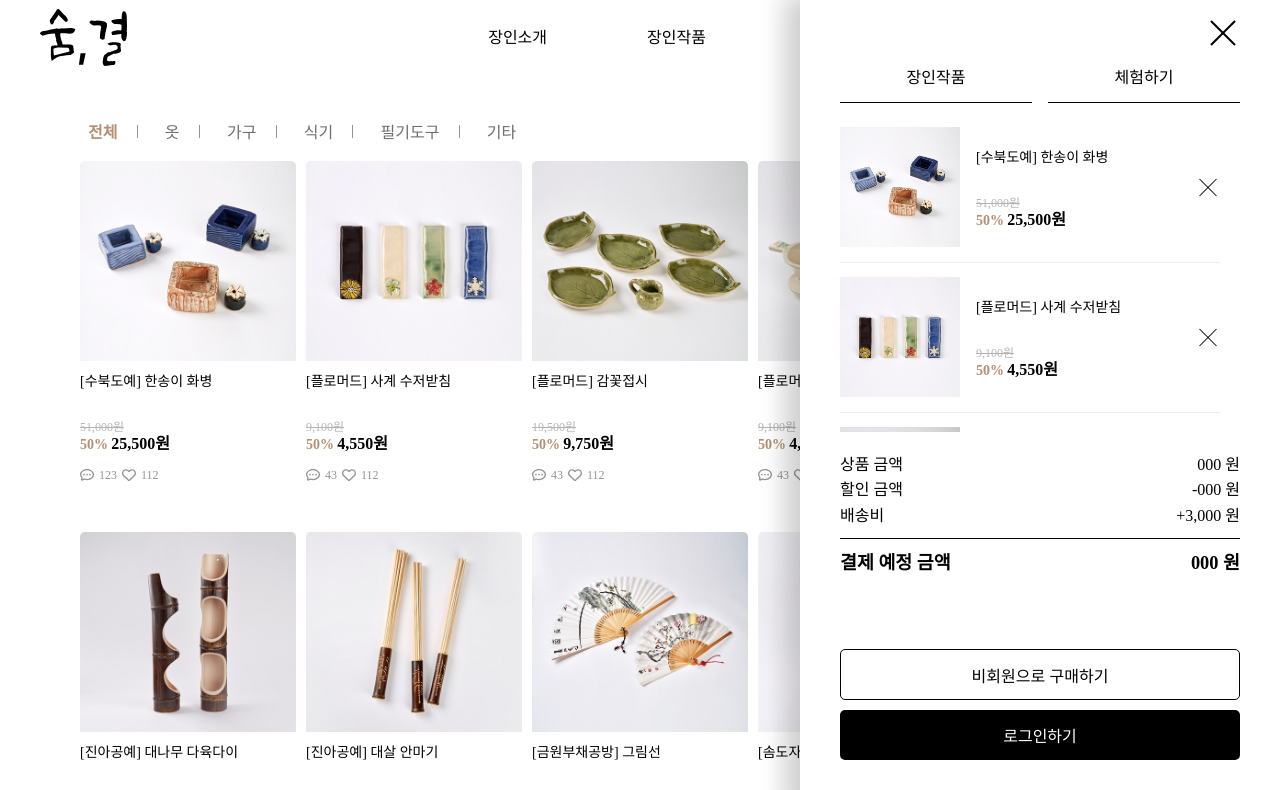
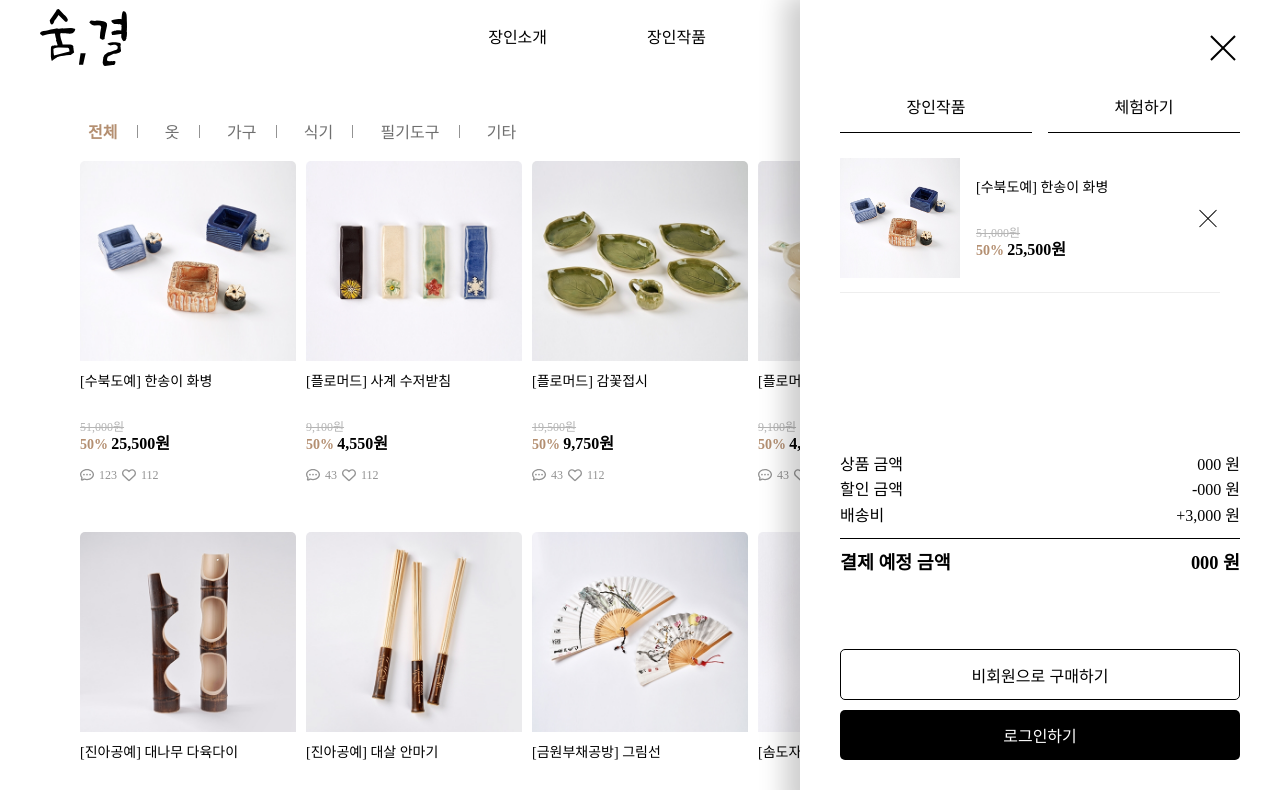
Before and after one commit to yangux/sumgyeol, a React (Create React App) app: page /work in a window 1280 px wide. Shown: the top 790 px of the page. Built offline with nearby package versions, Linux system fonts and the light colour scheme; a web font is replaced by a local one.

Commit message:
feat(SuYeon): MyPage redux store 세팅

```diff
--- a/package.json
+++ b/package.json
@@ -8,6 +8,7 @@
     "@fortawesome/free-regular-svg-icons": "^6.4.2",
     "@fortawesome/free-solid-svg-icons": "^6.4.2",
     "@fortawesome/react-fontawesome": "^0.2.0",
+    "@reduxjs/toolkit": "^1.9.7",
     "@testing-library/jest-dom": "^5.17.0",
     "@testing-library/react": "^13.4.0",
     "@testing-library/user-event": "^13.5.0",
@@ -15,13 +16,16 @@
     "@types/node": "^16.18.54",
     "@types/react": "^18.2.23",
     "@types/react-dom": "^18.2.7",
+    "@types/react-redux": "^7.1.27",
     "craco-alias": "^3.0.1",
     "react": "^18.2.0",
     "react-dom": "^18.2.0",
+    "react-redux": "^8.1.3",
     "react-router-dom": "^6.16.0",
     "react-scripts": "5.0.1",
     "react-wavify": "^1.9.0",
     "react-youtube": "^10.1.0",
+    "redux": "^4.2.1",
     "styled-components": "^6.0.8",
     "swiper": "^8.0.0",
     "typescript": "^4.9.5",
--- a/src/components/MyPage.tsx
+++ b/src/components/MyPage.tsx
@@ -1,7 +1,8 @@
 import styled from "styled-components";
-import { itemArr } from "../utils/workItemsdata";
 import CartListItem from "./CartListItem";
 import BtnClose from "./BtnClose";
+import { useSelector } from "react-redux";
+import { RootState } from "../store";
 
 const SideBarContainer = styled.div`
   position: fixed;
@@ -84,7 +85,9 @@ const Btn = styled.button`
   border-radius: 5px;
   cursor: pointer;
 `;
+
 export default function MyPage() {
+  const cartListArr = useSelector((state: RootState) => state.cart.list);
   return (
     <SideBarContainer>
       <BtnClose size={34} className="isBig" />
@@ -93,7 +96,7 @@ export default function MyPage() {
         <li>체험하기</li>
       </TabMenu>
       <CartList>
-        {itemArr.map((data, i) => (
+        {cartListArr.map((data: any, i) => (
           <CartListItem
             name={data.name}
             brand={data.brand}
--- a/src/index.tsx
+++ b/src/index.tsx
@@ -2,13 +2,21 @@ import React from "react";
 import ReactDOM from "react-dom/client";
 import App from "./App";
 import { BrowserRouter } from "react-router-dom";
-
+import { configureStore } from "@reduxjs/toolkit";
+import rootReducer from "./store";
+import { Provider } from "react-redux";
 
 const root = ReactDOM.createRoot(
   document.getElementById("root") as HTMLElement
 );
+// const reduxDevTool =
+//   window.__REDUX_DEVTOOLS_EXTENSION__ && window.__REDUX_DEVTOOLS_EXTENSION__();
+
+const store = configureStore({ reducer: rootReducer });
 root.render(
   <BrowserRouter>
-    <App />
+    <Provider store={store}>
+      <App />
+    </Provider>
   </BrowserRouter>
 );
--- /dev/null
+++ b/src/store/index.ts
@@ -0,0 +1,10 @@
+import { combineReducers } from "redux";
+import cart from "./modules/cart";
+
+const rootReducer = combineReducers({
+  cart,
+});
+
+export default rootReducer;
+
+export type RootState = ReturnType<typeof rootReducer>;
--- /dev/null
+++ b/src/store/modules/cart.ts
@@ -0,0 +1,36 @@
+// 뒤에 as const 를 붙여줌으로써 나중에 액션 객체를 만들게 action.type 의 값을 추론하는 과정에서
+// action.type 이 string 으로 추론되지 않고 'counter/INCREASE' 와 같이 실제 문자열 값으로 추론 되도록 해줍니다.
+const SUM = "cart/SUM" as const;
+
+export const sum = () => ({
+  type: SUM,
+});
+
+// type
+type CartAction = ReturnType<typeof sum>;
+
+type CartState = {
+  list: Array<object>;
+};
+
+const initialState: CartState = {
+  list: [
+    {
+      name: "한송이 화병",
+      brand: "수북도예",
+      originalPrice: 51000,
+      discountRate: 50,
+      image: "/assets/workitem/한송이 화병.jpg",
+    },
+  ],
+};
+
+export default function cart(
+  state: CartState = initialState,
+  action: CartAction
+): CartState {
+  switch (action.type) {
+    default:
+      return state;
+  }
+}
```
Also changed, not shown: tsconfig.json (+3 -9 lines), 1 other file (tests, documents, lock files or other folders).
